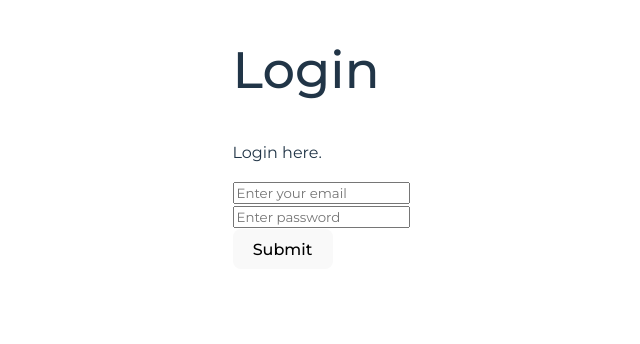
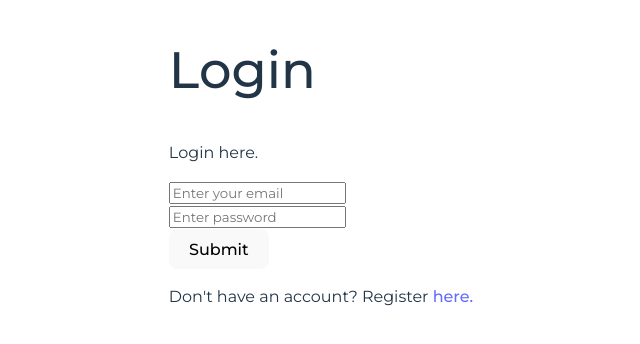
Before and after one commit to GalieoTrover/notesapp, a React (Vite) app in the folder frontend/: page /login in a window 1280 px wide. Shown: the top 344 px of the page, without its empty margins (319-959 px from the left). Built offline with nearby package versions, Linux system fonts and the light colour scheme.

Commit message:
add: register text on login page

```diff
--- a/frontend/src/pages/Login.jsx
+++ b/frontend/src/pages/Login.jsx
@@ -1,6 +1,6 @@
 import { useState, useEffect } from "react";
 import { useDispatch, useSelector } from "react-redux";
-import { useNavigate } from "react-router-dom";
+import { useNavigate, Link } from "react-router-dom";
 import { reset, login } from "../features/auth/authSlice";
 import { toast } from "react-toastify";
 
@@ -90,6 +90,9 @@ const Login = () => {
             </button>
           </div>
         </form>
+        <p className="login-register--text">
+          Don't have an account? Register <Link to={"/register"}>here.</Link>
+        </p>
       </section>
     </main>
   );
```
